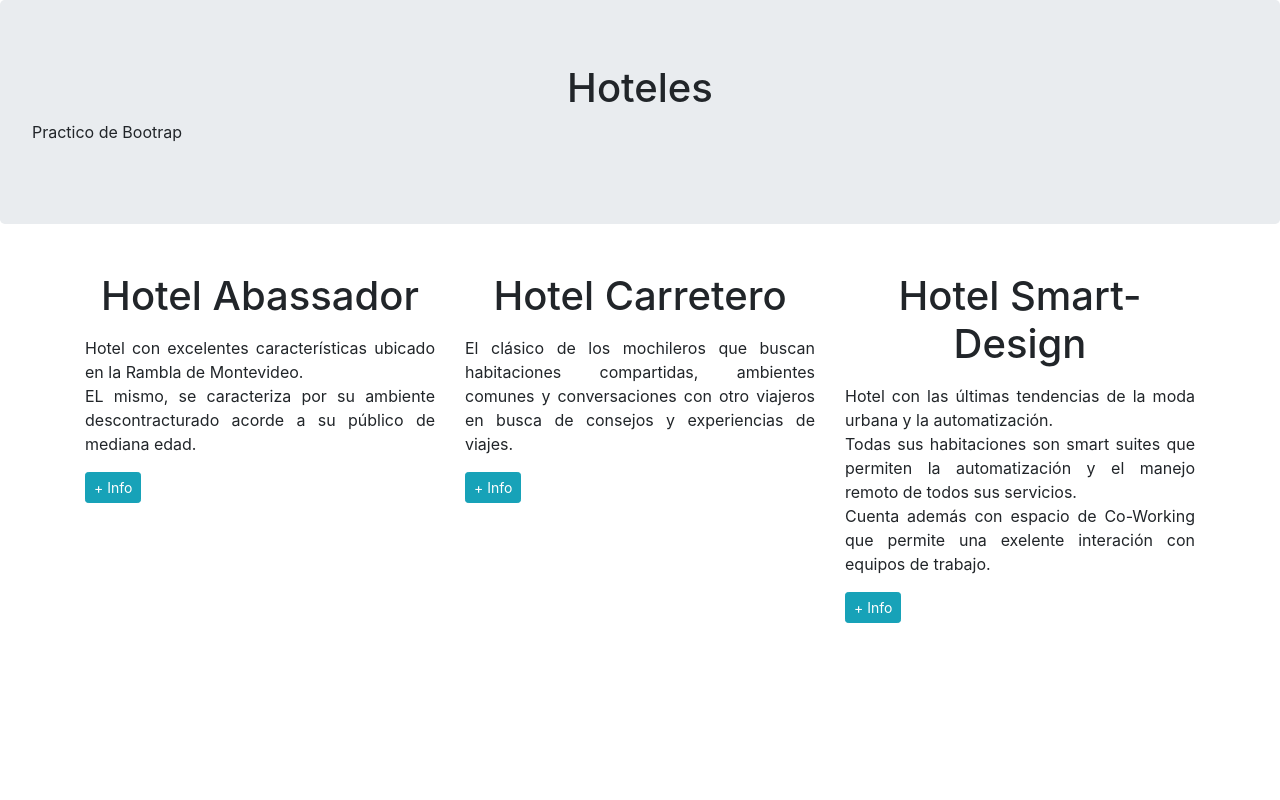
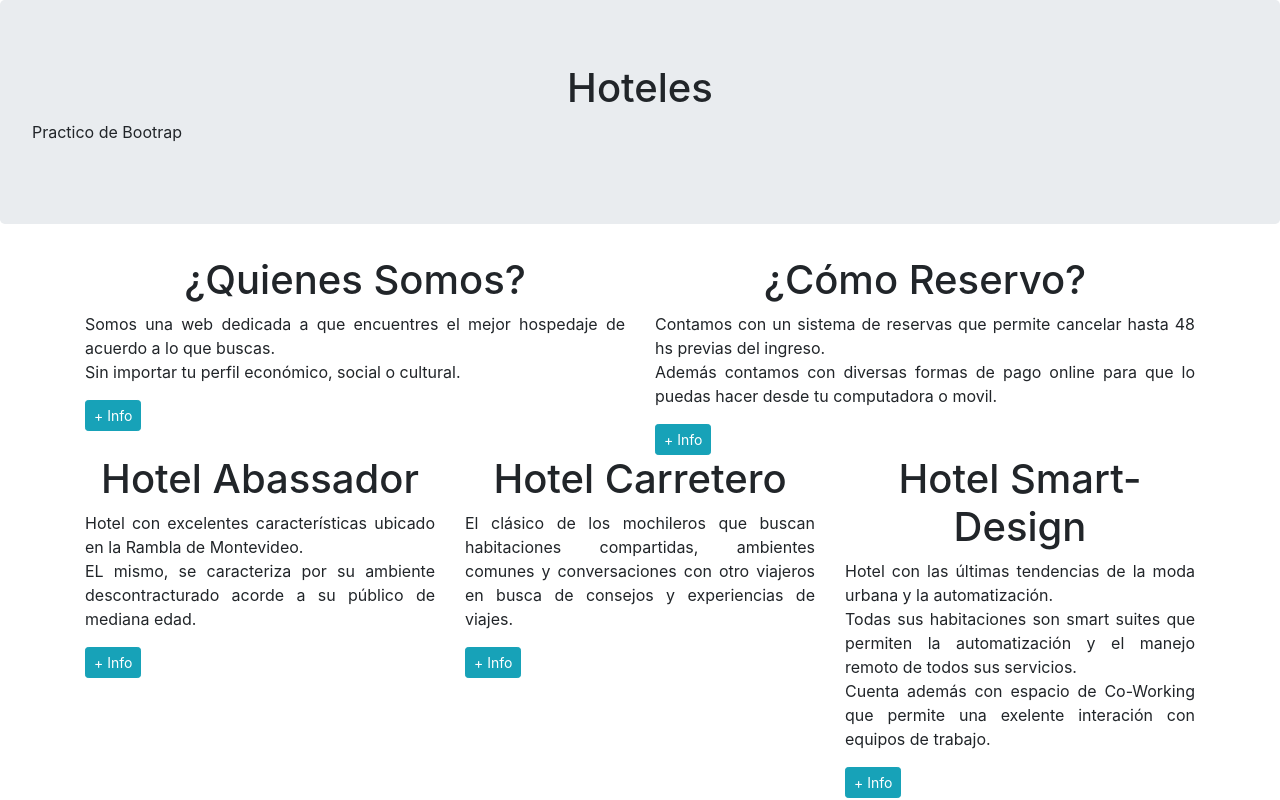
Before and after one commit to gustavoguerrero/hoteles, a website: page index.html in a window 1280 px wide. Drawn offline with nearby package versions, Linux system fonts and the light colour scheme.

Commit message:
agrego descripciones y arreglo errores de código

```diff
--- a/estilos.css
+++ b/estilos.css
@@ -8,5 +8,5 @@ p{
 
 h1 {
 	text-align: center;
-	font-style:"bold";
+	font-weight:bold;
 }
--- a/index.html
+++ b/index.html
@@ -20,17 +20,29 @@
 	<div class="container">
 		<div class="row">
 			<div class="col-sm">
-				<p><h1>Hotel Abassador</h1></p>
+				<h1>¿Quienes Somos?</h1>
+				<p>Somos una web dedicada a que encuentres el mejor hospedaje de acuerdo a lo que buscas.<br>Sin importar tu perfil económico, social o cultural.</p>
+				<button type="button" class="btn btn-info btn-sm" role="button" aria-pressed="true">+ Info</button>
+			</div>
+			<div class="col-sm">
+				<h1>¿Cómo Reservo?</h1>
+				<p>Contamos con un sistema de reservas que permite cancelar hasta 48 hs previas del ingreso.<br>Además contamos con diversas formas de pago online para que lo puedas hacer desde tu computadora o movil.</p>
+				<button type="button" class="btn btn-info btn-sm" role="button" aria-pressed="true">+ Info</button>
+			</div>
+		</div>
+		<div class="row">
+			<div class="col-sm">
+				<h1>Hotel Abassador</h1>
 				<p>Hotel con excelentes características ubicado en la Rambla de Montevideo.<br>EL mismo, se caracteriza por su ambiente descontracturado acorde a su público de mediana edad.</p>
 				<button type="button" class="btn btn-info btn-sm" role="button" aria-pressed="true">+ Info</button>
 			</div>
 			<div class="col-sm">
-				<p><h1>Hotel Carretero</h1></p>
+				<h1>Hotel Carretero</h1>
 				<p>El clásico de los mochileros que buscan habitaciones compartidas, ambientes comunes y conversaciones con otro viajeros en busca de consejos y experiencias de viajes.</p>
 				<button type="button" class="btn btn-info btn-sm" role="button" aria-pressed="true">+ Info</button>
 			</div>
 			<div class="col-sm">
-				<p><h1>Hotel Smart-Design</h1></p>
+				<h1>Hotel Smart-Design</h1>
 				<p>Hotel con las últimas tendencias de la moda urbana y la automatización.<br>Todas sus habitaciones son smart suites que permiten la automatización y el manejo remoto de todos sus servicios.<br>Cuenta además con espacio de Co-Working que permite una exelente interación con equipos de trabajo.</p>
 				<button type="button" class="btn btn-info btn-sm" role="button" aria-pressed="true">+ Info</button>
 			</div>
```
